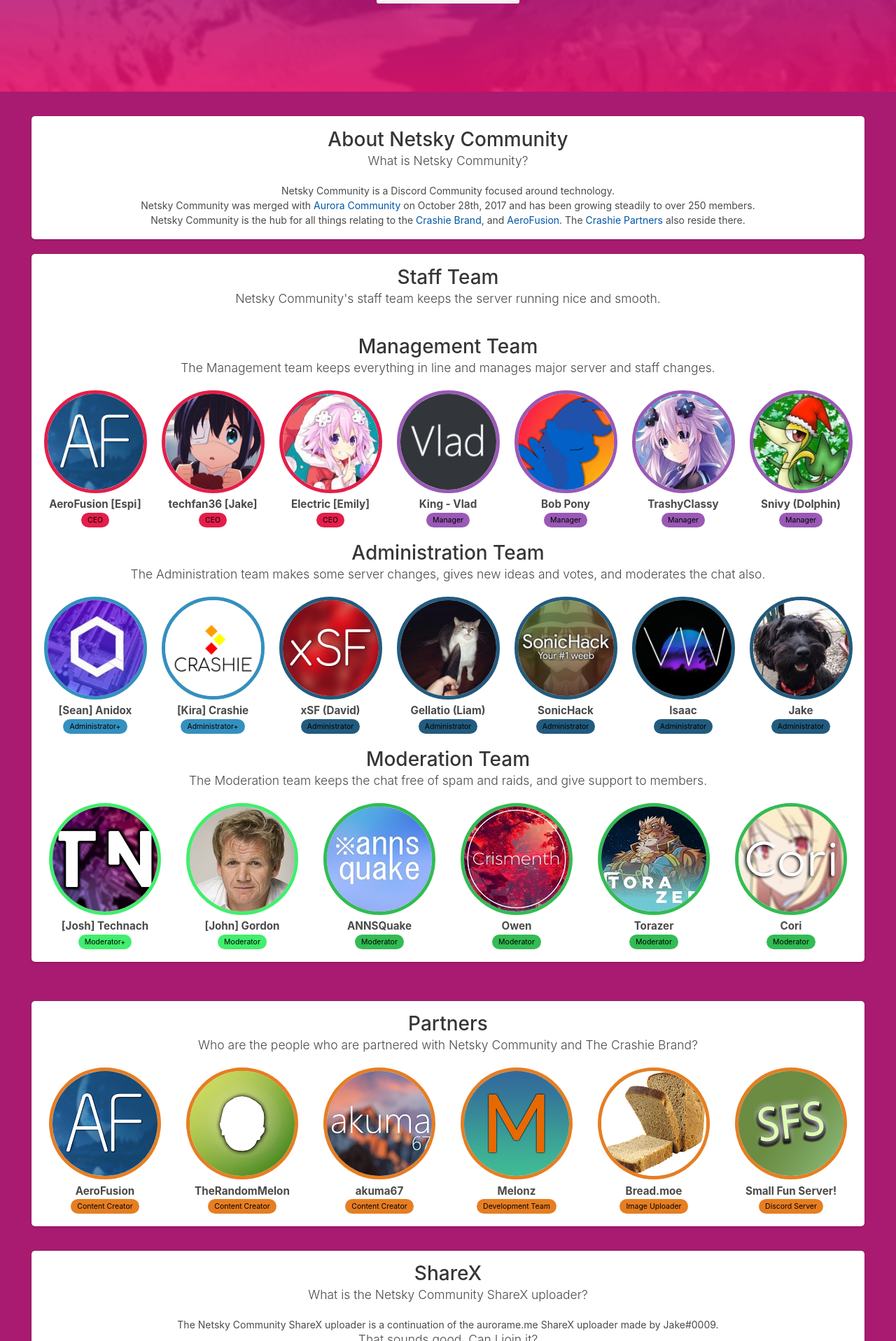
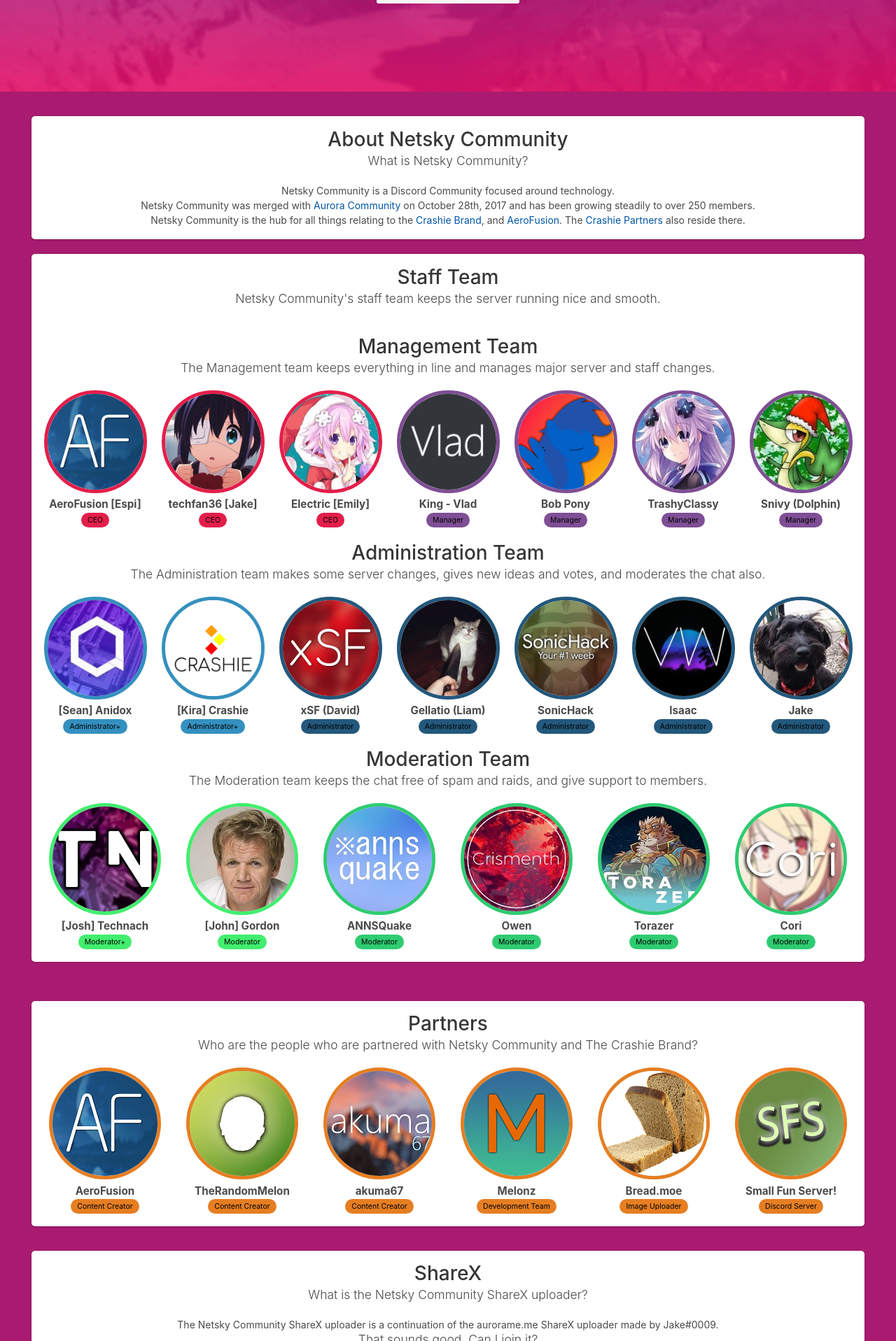
Before and after one commit to xwinbyte/NetskyWebsite, a Jekyll site: the page built from index.html, in a window 1280 px wide. Shown: the part 419-2336 px from the top of the page at 70% size. Built offline with Jekyll 4.4.1, drawn with Linux system fonts in a browser that asks for light colours; nearby versions of some CDN libraries.

Commit message:
Style Updates

```diff
--- a/style/style.css
+++ b/style/style.css
@@ -56,7 +56,7 @@
 }
 
 .manager {
-  border: 5px solid #9959B5
+  border: 5px solid #7f4e95
 }
 
 #managers {
@@ -65,7 +65,7 @@
 }
 
 .admin {
-  border: 5px solid #225b7e
+  border: 5px solid #23587c
 }
 
 .adminplus {
@@ -73,7 +73,7 @@
 }
 
 .mod {
-  border: 5px solid #32bc53
+  border: 5px solid #2ECC71
 }
 
 .modplus {
```
Also changed, not shown: style/frameworks/bulma.css.
